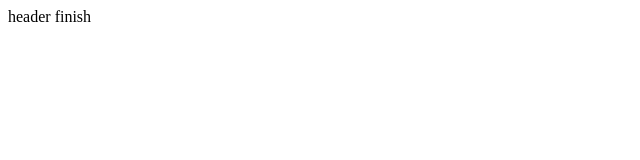
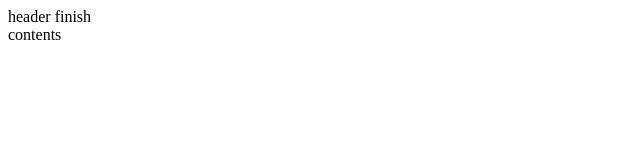
Before and after one commit to Ouchinitsu/test, a plain HTML site: page index.html in a window 1280 px wide. Shown: the full height of the page, 0-640 px from the left. Drawn offline with Linux system fonts and the light colour scheme.

Commit message:
contents finished

```diff
--- a/index.html
+++ b/index.html
@@ -9,6 +9,7 @@
 
 <body>
     <header>header finish</header>
+    <main>contents</main>
 </body>
 
 </html>
```
